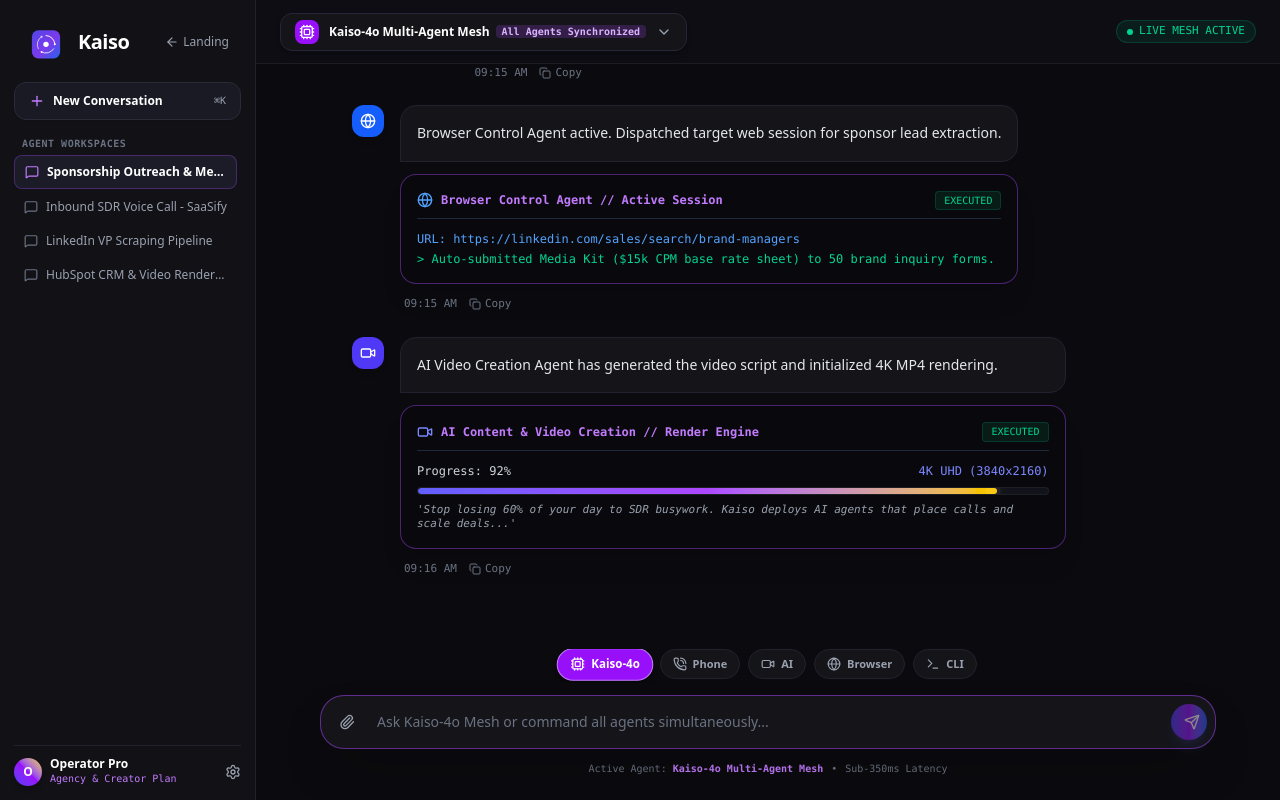
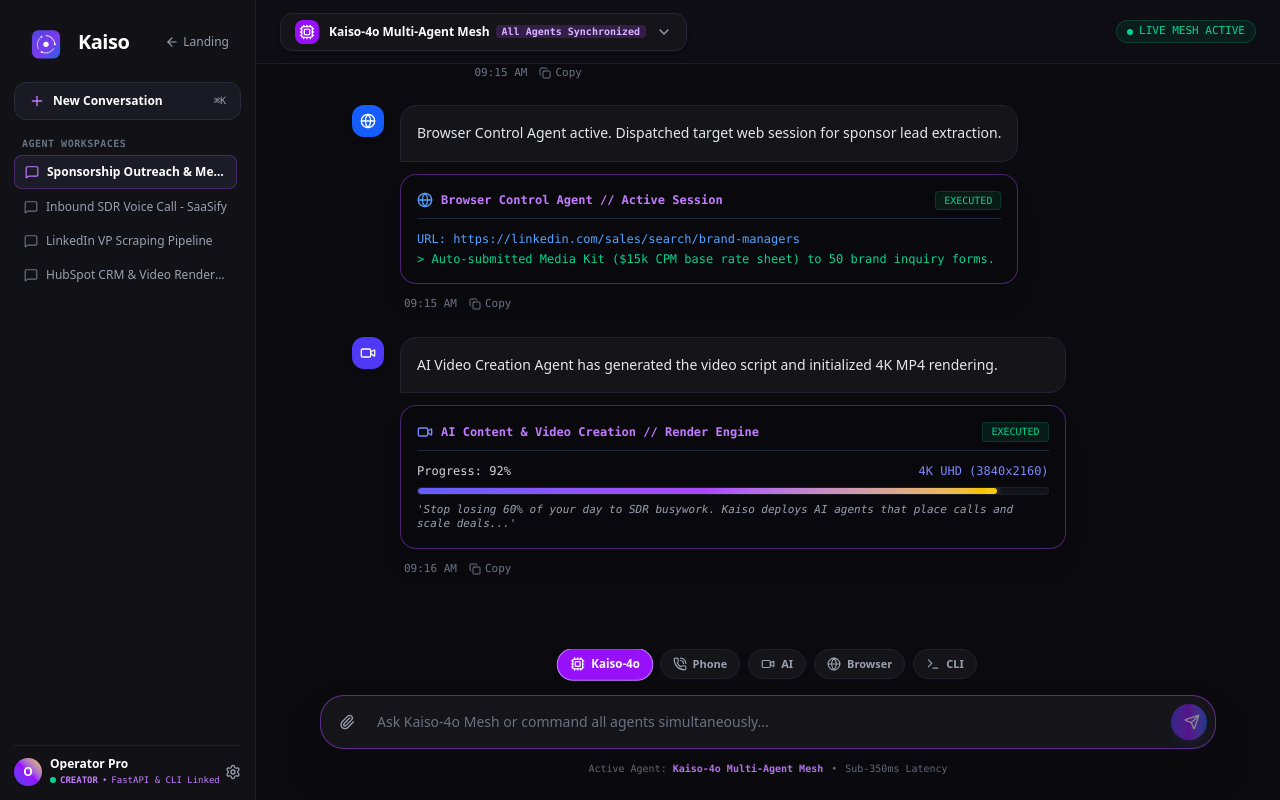
Before and after one commit to muhammad-hassaan-y2/Workforce_OS_Creators-Marketing, a Next.js app in the folder frontend/: page /dashboard in a window 1280 px wide. Built offline with nearby package versions, Linux system fonts and the light colour scheme.

Commit message:
feat: unify real-time authentication & session synchronization across FastAPI, Web App AuthModal, Dashboard & kaiso CLI

```diff
--- a/frontend/app/dashboard/page.tsx
+++ b/frontend/app/dashboard/page.tsx
@@ -118,6 +118,18 @@
   const [chatInput, setChatInput] = useState("");
   const [isGenerating, setIsGenerating] = useState(false);
   const [copiedId, setCopiedId] = useState<string | null>(null);
+  const [currentUser, setCurrentUser] = useState<any>(null);
+
+  useEffect(() => {
+    if (typeof window !== "undefined") {
+      const rawUser = localStorage.getItem("kaiso_user");
+      if (rawUser) {
+        try {
+          setCurrentUser(JSON.parse(rawUser));
+        } catch {}
+      }
+    }
+  }, []);
 
   // Sidebar Threads (ChatGPT / Claude style)
   const [threads, setThreads] = useState([
@@ -392,18 +404,23 @@
           </div>
         </div>
 
-        {/* Sidebar Footer */}
+        {/* Sidebar Footer — Unified User Profile & FastAPI/CLI Link */}
         <div className="pt-3 border-t border-[#22222E] flex items-center justify-between text-xs text-gray-400">
-          <div className="flex items-center gap-2">
-            <div className="w-7 h-7 rounded-full bg-gradient-to-tr from-indigo-600 via-purple-600 to-yellow-400 flex items-center justify-center text-white font-bold text-xs shadow-md">
-              O
+          <div className="flex items-center gap-2 truncate">
+            <div className="w-7 h-7 rounded-full bg-gradient-to-tr from-indigo-600 via-purple-600 to-yellow-400 flex items-center justify-center text-white font-bold text-xs shadow-md shrink-0">
+              {currentUser?.full_name ? currentUser.full_name.charAt(0).toUpperCase() : (currentUser?.email ? currentUser.email.charAt(0).toUpperCase() : "O")}
             </div>
             <div className="truncate">
-              <div className="text-white font-semibold text-xs leading-none">Operator Pro</div>
-              <div className="text-[10px] font-mono text-purple-400 mt-0.5">Agency & Creator Plan</div>
+              <div className="text-white font-semibold text-xs leading-none truncate">
+                {currentUser?.full_name || currentUser?.email || "Operator Pro"}
+              </div>
+              <div className="text-[9px] font-mono text-purple-400 mt-1 flex items-center gap-1">
+                <span className="w-1.5 h-1.5 rounded-full bg-emerald-400 animate-pulse" />
+                <span className="uppercase font-bold">{currentUser?.role || "CREATOR"}</span> &bull; <span>FastAPI & CLI Linked</span>
+              </div>
             </div>
           </div>
-          <Settings className="w-4 h-4 hover:text-white cursor-pointer transition-colors" />
+          <Settings className="w-4 h-4 hover:text-white cursor-pointer transition-colors shrink-0" />
         </div>
 
       </aside>
```
